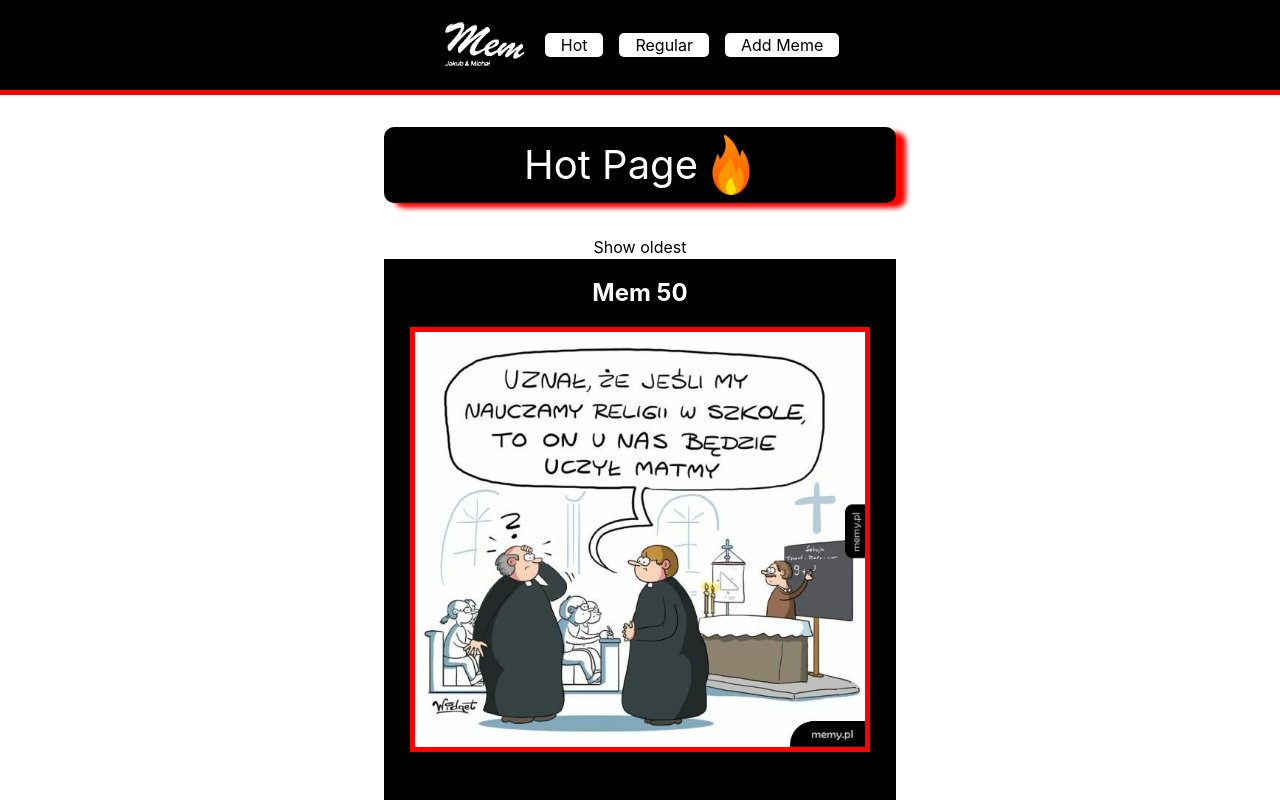
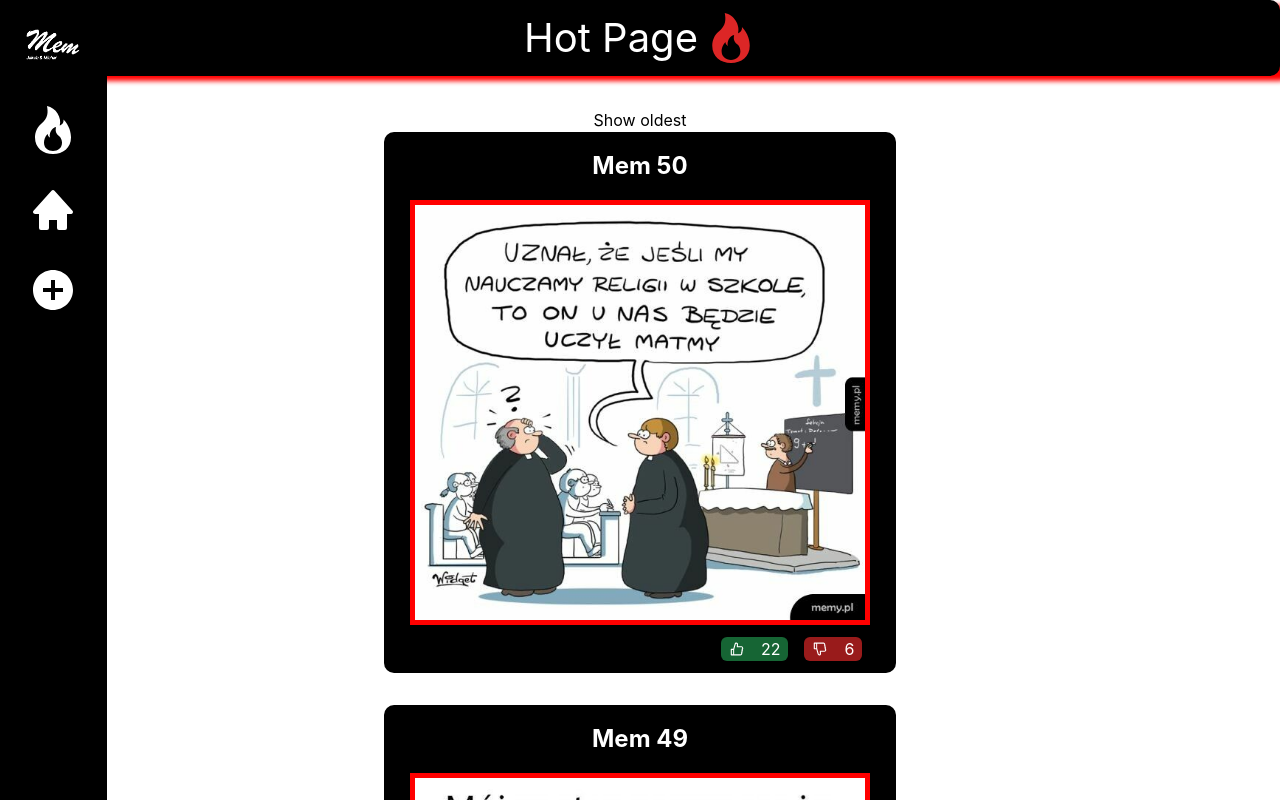
Before and after one commit to JPersjanow/ALK-Meme-Web-Project, a React (Create React App) app: page / in a window 1280 px wide. Shown: the top 800 px of the page. Built offline with nearby package versions, Linux system fonts and the light colour scheme; data requests are answered from the project's data file.

Commit message:
everythink done beautyfull page

```diff
--- a/src/components/ButtonLikeCompontent.jsx
+++ b/src/components/ButtonLikeCompontent.jsx
@@ -2,6 +2,18 @@ export const ButtonLikeComponent = ({
   updateLikes,
   buttonText,
   updateLikeSwitch,
+  buttonClass,
+  numberVotes,
 }) => {
-  return <button onClick={updateLikes(updateLikeSwitch)}>{buttonText}</button>;
+  return (
+    <button
+      className={`button-like ${buttonClass}`}
+      onClick={updateLikes(updateLikeSwitch)}
+    >
+      <div className="container-like">
+        <div>{buttonText}</div>
+        <div>{numberVotes}</div>
+      </div>
+    </button>
+  );
 };
--- a/src/components/MemeComponent.jsx
+++ b/src/components/MemeComponent.jsx
@@ -3,6 +3,8 @@ import { useLocation } from "react-router-dom";
 import axios from "axios";
 import * as constants from "../constants";
 import { ButtonLikeComponent } from "./ButtonLikeCompontent";
+import { AiOutlineLike } from "react-icons/ai";
+import { AiOutlineDislike } from "react-icons/ai";
 
 export const MemeComponent = ({ meme, setMemeChangedFlag }) => {
   const [title, setTitle] = useState(meme.title);
@@ -64,11 +66,23 @@ export const MemeComponent = ({ meme, setMemeChangedFlag }) => {
       <div className="containermem">
         <h1 className="titlemem">{title}</h1>
         <img src={img} alt={`Meme containing ${title}`} className="imgmem" />
-        <h2>{upvotes}</h2>
-        <h2>{downvotes}</h2>
-        <ButtonLikeComponent updateLikes={updateLikes} buttonText={"upvote"} updateLikeSwitch={"upvote"}></ButtonLikeComponent>
-        <ButtonLikeComponent updateLikes={updateLikes} buttonText={"downvote"} updateLikeSwitch={"downvote"}></ButtonLikeComponent>
 
+        <div className="container-button-like">
+          <ButtonLikeComponent
+            updateLikes={updateLikes}
+            buttonText={<AiOutlineLike></AiOutlineLike>}
+            updateLikeSwitch={"upvote"}
+            buttonClass="button-upvote"
+            numberVotes={upvotes}
+          ></ButtonLikeComponent>
+          <ButtonLikeComponent
+            updateLikes={updateLikes}
+            buttonText={<AiOutlineDislike></AiOutlineDislike>}
+            updateLikeSwitch={"downvote"}
+            buttonClass="button-downvote"
+            numberVotes={downvotes}
+          ></ButtonLikeComponent>
+        </div>
       </div>
     </div>
   );
--- a/src/components/NavCompontent.jsx
+++ b/src/components/NavCompontent.jsx
@@ -1,19 +1,22 @@
 import { NavLink } from "react-router-dom";
 import * as constants from "../constants";
+import { BsFire } from "react-icons/bs";
+import { BiSolidHome } from "react-icons/bi";
+import { MdOutlineAddCircle } from "react-icons/md";
 
 export const NavComponent = () => {
   return (
     <nav className="navbar">
-      <img className="logo" src="/MEM-LOGO-WHITE.png" alt="logo" />
-      <ul>
-        <li>
-          <NavLink to={constants.routes.HOTPAGEROUTE}>Hot</NavLink>
+      <img className="navbar-logo" src="/MEM-LOGO-WHITE.png" alt="logo" />
+      <ul className="navbar-list">
+        <li className="navbar-list-hot">
+          <NavLink to={constants.routes.HOTPAGEROUTE}><BsFire></BsFire></NavLink>
         </li>
-        <li>
-          <NavLink to={constants.routes.REGULARPAGEROUTE}>Regular</NavLink>
+        <li className="navbar-list-regular">
+          <NavLink to={constants.routes.REGULARPAGEROUTE}><BiSolidHome></BiSolidHome></NavLink>
         </li>
-        <li>
-          <NavLink to={constants.routes.ADDMEMEPAGEROUTE}>Add Meme</NavLink>
+        <li className="navbar-list-add">
+          <NavLink to={constants.routes.ADDMEMEPAGEROUTE}><MdOutlineAddCircle></MdOutlineAddCircle></NavLink>
         </li>
       </ul>
     </nav>
--- a/src/index.css
+++ b/src/index.css
@@ -2,7 +2,74 @@
 @tailwind components;
 @tailwind utilities;
 @layer components {
+  .container-button-like {
+    @apply flex justify-end px-[5%];
+  }
 
+  .button-like {
+    @apply mx-2 px-2 rounded-md text-white my-3 transition-all duration-500 ease-linear;
+  }
+
+  .button-upvote {
+    @apply bg-green-800 hover:bg-green-500;
+  }
+  .button-downvote {
+    @apply bg-red-800 hover:bg-red-500;
+  }
+
+  .container-like {
+    @apply flex gap-4 items-center;
+  }
+
+  .title-page-icon {
+    @apply text-red-600 text-[50px];
+  }
+
+  /* NavComponent */
+
+  .navbar {
+    @apply fixed top-0 left-0 h-screen bg-black w-1/12 m-0 flex
+    flex-col;
+  }
+
+  .navbar-list {
+    @apply flex-col text-white items-center
+  }
+
+  .navbar-list li {
+    @apply text-5xl my-4
+  }
+
+  .navbar-list-hot {
+    @apply hover:text-red-500
+  }
+
+  .navbar-list-regular {
+    @apply hover:text-green-500
+  }
+
+  .navbar-list-add {
+    @apply hover:text-blue-500
+  }
+
+  .navbar-list-hot a.active {
+    @apply text-red-500
+  }
+
+  .navbar-logo {
+    @apply h-auto w-3/4 mx-auto my-7
+  }
+
+
+  /* .navbar {
+  background: rgb(0, 0, 0);
+  padding: 20px;
+  margin-bottom: 32px;
+  display: flex;
+  justify-content: center;
+  align-items: center;
+  border-bottom: 5px solid red;
+} */
 }
 
 body {
@@ -22,7 +89,7 @@ code {
 
 /* NavCompontent */
 
-.navbar {
+/* .navbar {
   background: rgb(0, 0, 0);
   padding: 20px;
   margin-bottom: 32px;
@@ -30,31 +97,30 @@ code {
   justify-content: center;
   align-items: center;
   border-bottom: 5px solid red;
-}
+} */
 
 .navbar ul {
   display: flex;
   justify-content: flex-end;
 }
 
-.navbar li {
+/* .navbar li {
   margin-right: 16px;
   padding-right: 16px;
   padding-left: 16px;
   background-color: #fff;
   border-radius: 5px;
-}
+} */
 
-.logo {
+/* .logo {
   width: 120px;
   height: auto;
-}
+} */
 
 /* tiile page */
 
 .titlepage {
-  width: 40%;
-  margin: 0 auto;
+  width: 100%;
   padding-top: 8px;
   padding-bottom: 8px;
   border-radius: 10px;
@@ -62,6 +128,7 @@ code {
   justify-content: center;
   box-shadow: 10px 5px 5px red;
   margin-bottom: 32px;
+  align-items: center;
 }
 
 .titlepage h2 {
@@ -84,6 +151,7 @@ code {
   margin: 0 auto;
   padding-top: 16px;
   margin-bottom: 32px;
+  border-radius: 10px;
 }
 
 .imgmem {
--- a/src/pages/HotPage.jsx
+++ b/src/pages/HotPage.jsx
@@ -1,11 +1,14 @@
 import { MemeListComponent } from "../components/MemeListComponent";
+import { BsFire } from "react-icons/bs";
 
 export const HotPage = () => {
   return (
     <div className="">
       <div className="titlepage bg-black ">
         <h2>Hot Page</h2>
-        <img src="/fire.png"></img>
+        <div className="title-page-icon">
+          <BsFire></BsFire>
+        </div>
       </div>
       <MemeListComponent></MemeListComponent>
     </div>
```
